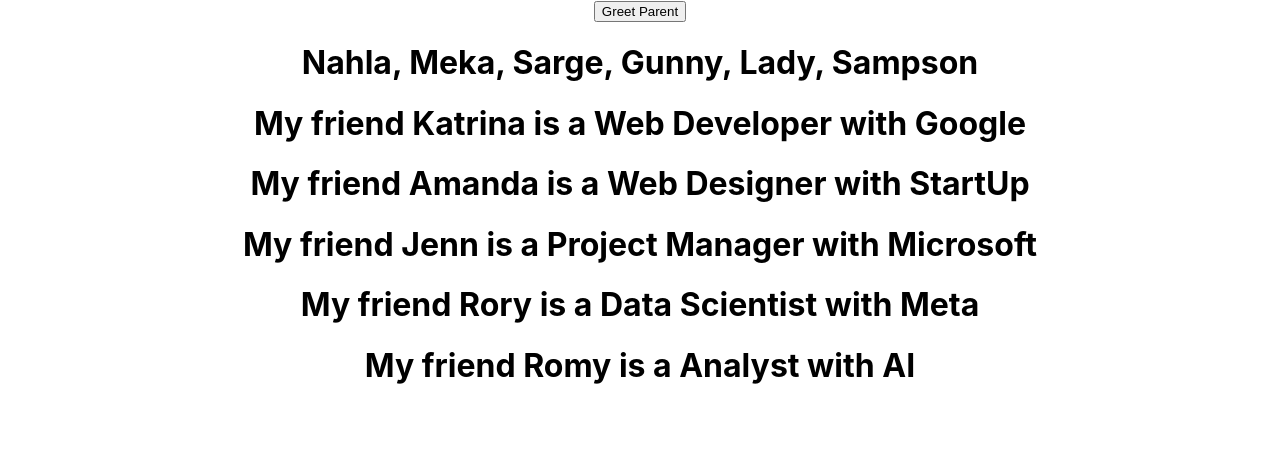
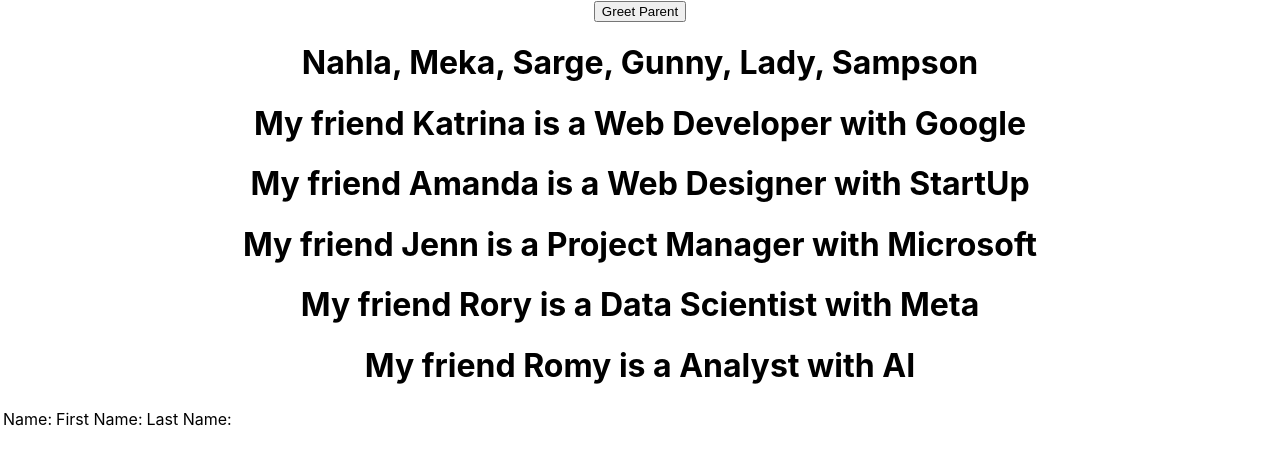
Before and after one commit to sahmtocode1/JavaScript2, a React (Create React App) app in the folder hello-world/: page / in a window 1280 px wide. Shown: the top 464 px of the page. Built offline with nearby package versions, Linux system fonts and the light colour scheme.

Commit message:
Fragments

```diff
--- a/hello-world/src/App.js
+++ b/hello-world/src/App.js
@@ -10,6 +10,7 @@
 import ParentComponent from './components/ParentComponent';
 import NameList from './components/NameList';
 import PersonList from './components/PersonList';
+import FragmentDemo from './components/FragmentDemo';
 
 function App () {
   return (
@@ -33,6 +34,7 @@
     <ParentComponent />
     <NameList />
     <PersonList />
+    <FragmentDemo />
     </div>
   );
 }
--- /dev/null
+++ b/hello-world/src/components/Columns.js
@@ -0,0 +1,13 @@
+import React from 'react'
+
+function Columns() {
+  return (
+    <>
+    <td>Name:</td>
+    <td>First Name:</td>
+    <td>Last Name:</td>
+    </>
+  )
+}
+
+export default Columns
--- /dev/null
+++ b/hello-world/src/components/FragmentDemo.js
@@ -0,0 +1,12 @@
+import React from 'react';
+import Table from './table';
+
+function FragmentDemo() {
+  return (
+    <React.Fragment>
+        <Table />
+        </React.Fragment>
+    );
+}
+
+export default FragmentDemo;
--- /dev/null
+++ b/hello-world/src/components/table.js
@@ -0,0 +1,18 @@
+import React from 'react'
+import Columns from './Columns'
+
+function Table() {
+  return (
+    <>
+    <table>
+        <tbody>
+            <tr>
+                <Columns />
+            </tr>
+        </tbody>
+    </table>
+    </>
+  )
+}
+
+export default Table;
```
